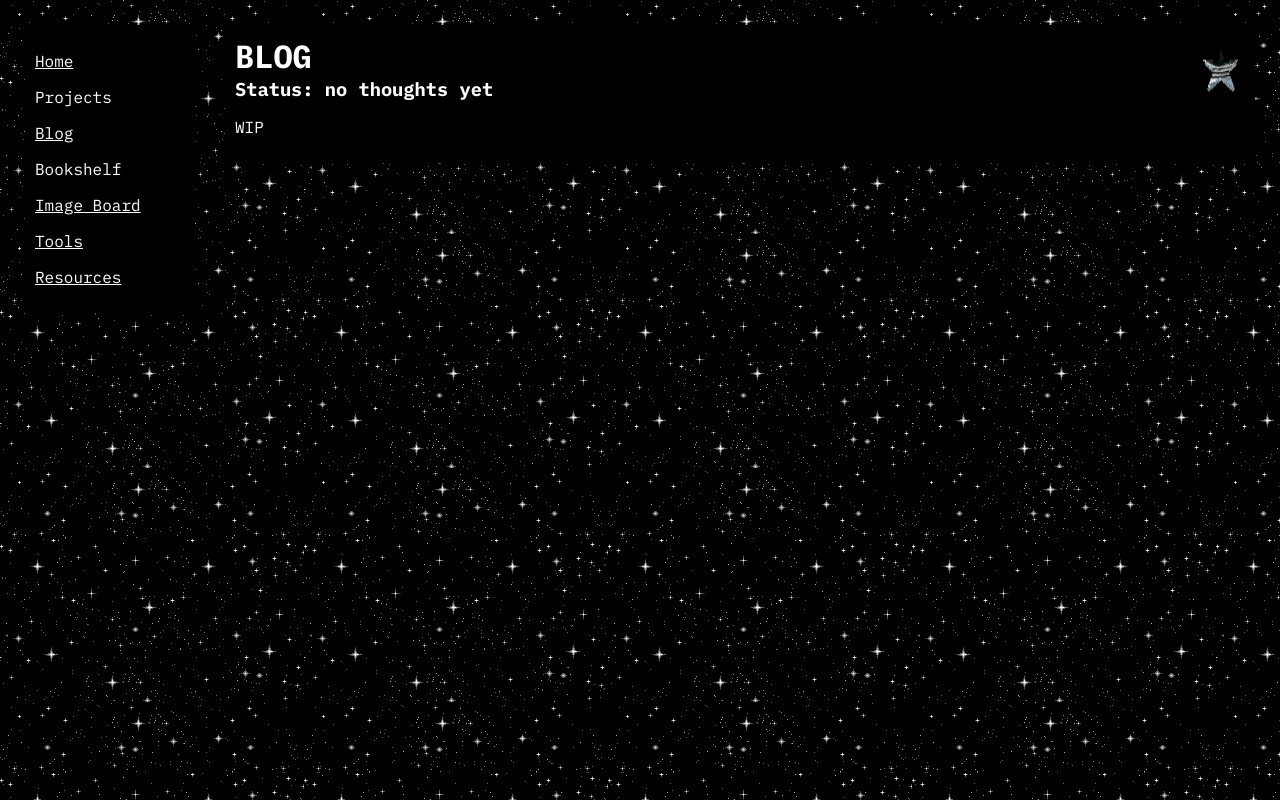
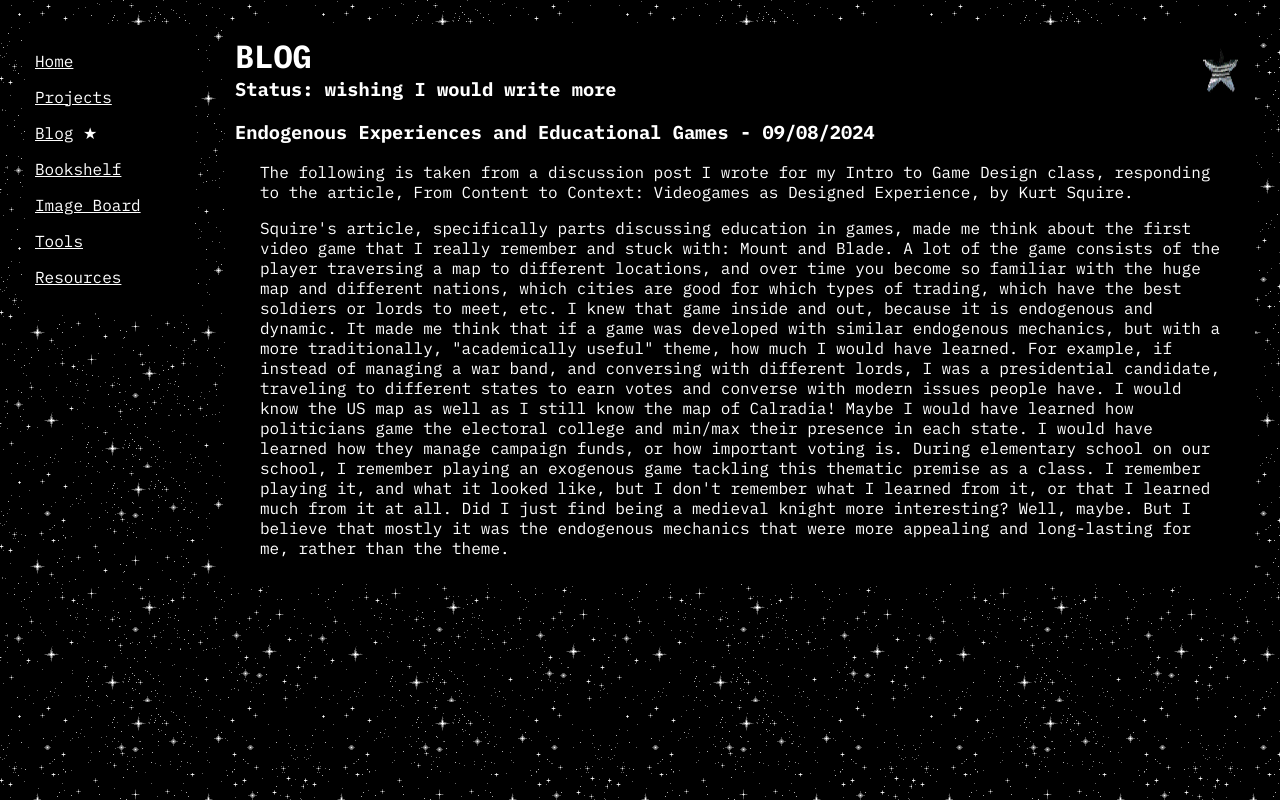
Before and after one commit to tommyfenske/tommycom, a plain HTML site: page blog.html in a window 1280 px wide. Drawn offline with Linux system fonts and the light colour scheme.

Commit message:
changes to navbar, blog, and todo.txt

```diff
--- a/blog.html
+++ b/blog.html
@@ -15,9 +15,9 @@
 
 <div id="side-nav" class="back">
     <p><a href="index.html">Home</a></p>
-    <p>Projects</p>
-    <p><a href="blog.html">Blog</a></p>
-    <p>Bookshelf</p>
+    <p><a href="projects.html">Projects</a></p>
+    <p><a href="blog.html">Blog</a> ★</p>
+    <p><a href="shelf.html">Bookshelf</a></p>
     <p><a href="image-board.html">Image Board</a></p>
     <p><a href="tools.html">Tools</a></p>
     <p><a href="resources.html">Resources</a></p>
@@ -27,12 +27,33 @@
     <div class="page-head">
         <div>
             <h1>BLOG</h1>
-            <h3>Status: no thoughts yet</h2>
+            <h3>Status: wishing I would write more</h2>
         </div>
-        <img src="Assets/star.gif">
+        <img id="page-head-star" src="Assets/star.gif">
     </div>
 
-    <p>WIP</p>
+    <div class="blog-post">
+        <h3>Endogenous Experiences and Educational Games - 09/08/2024</h3>
+        <p>The following is taken from a discussion post I wrote for my Intro to Game Design class, responding to the article,
+        From Content to Context: Videogames as Designed Experience, by Kurt Squire.
+        </p>
+        <p>Squire's article, specifically parts discussing education in games, made me think about the first video game
+            that I really remember and stuck with: Mount and Blade. A lot of the game consists of the player traversing a
+            map to different locations, and over time you become so familiar with the huge map and different nations,
+            which cities are good for which types of trading, which have the best soldiers or lords to meet, etc. I knew
+            that game inside and out, because it is endogenous and dynamic. It made me think that if a game was developed
+            with similar endogenous mechanics, but with a more traditionally, "academically useful" theme, how much I would
+            have learned. For example, if instead of managing a war band, and conversing with different lords, I was a
+            presidential candidate, traveling to different states to earn votes and converse with modern issues people
+            have. I would know the US map as well as I still know the map of Calradia! Maybe I would have learned how
+            politicians game the electoral college and min/max their presence in each state. I would have learned how they
+            manage campaign funds, or how important voting is. During elementary school on our school, I remember playing
+            an exogenous game tackling this thematic premise as a class. I remember playing it, and what it looked like, but
+            I don't remember what I learned from it, or that I learned much from it at all. Did I just find being a medieval
+            knight more interesting? Well, maybe. But I believe that mostly it was the endogenous mechanics that were more
+            appealing and long-lasting for me, rather than the theme.
+        </p>
+    </div>
 
 </main>
 
--- a/styles.css
+++ b/styles.css
@@ -69,11 +69,15 @@ main {
     display: flex;
     flex-direction: row;
     flex-wrap: wrap;
-    justify-content: center;
-    padding-right: 15%;
+    justify-content: left;
+    padding-right: 0%;
 }
 
 #image-board img {
     max-height: 300px;
     margin: 10px;
 }
+
+.blog-post p {
+    padding: 0px 25px;
+}
```
Also changed, not shown: image-board.html (+7 -10 lines), index.html (+1 -1 lines), projects.html (+3 -3 lines), resources.html (+4 -4 lines), shelf.html (+3 -3 lines), tools.html (+4 -4 lines), todo.txt.
